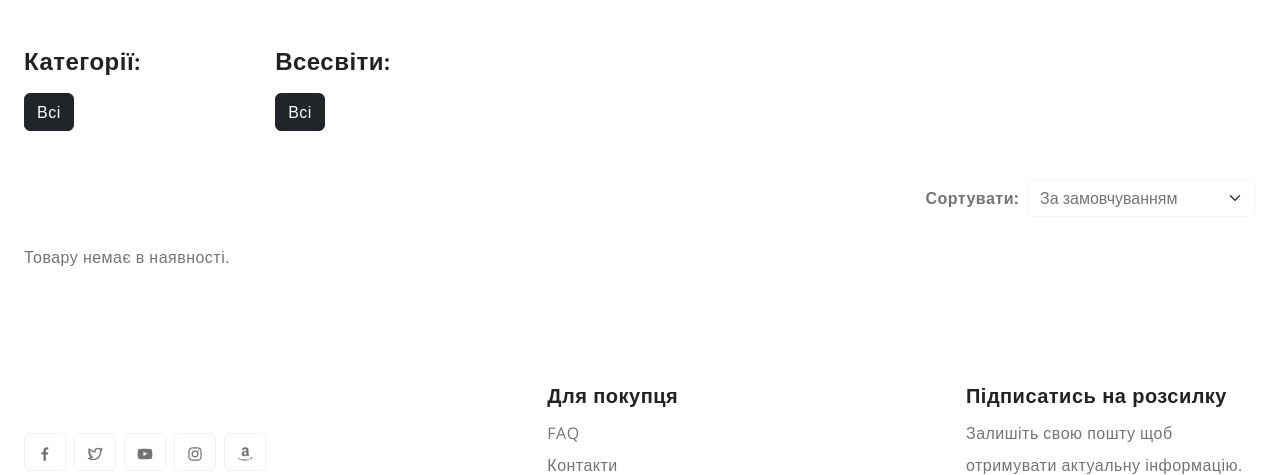
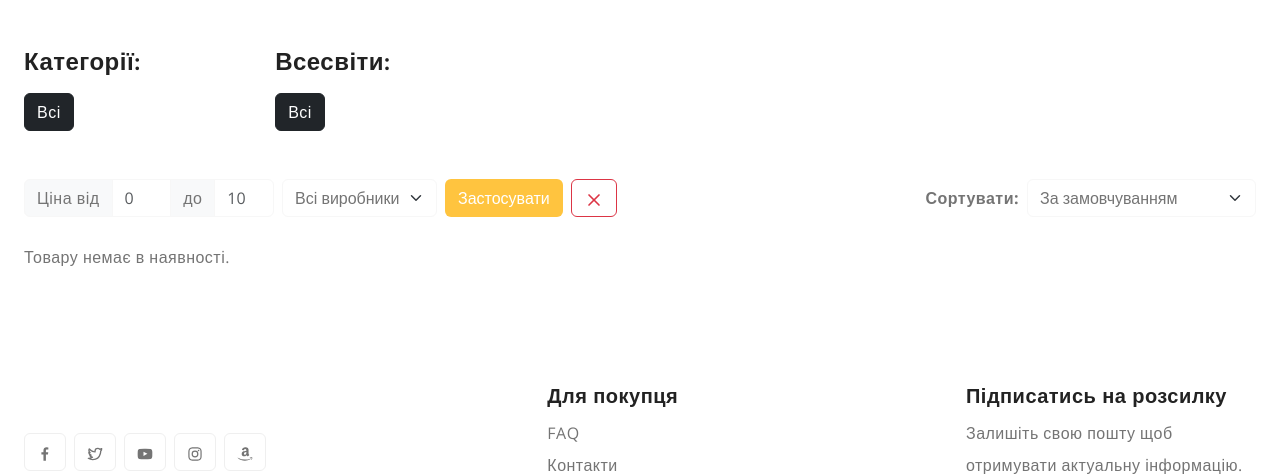
Before and after one commit to ilywka-S/Online-Store-CI-CD, a Django app: page /catalog/ in a window 1280 px wide. Shown: the part 209-684 px from the top of the page. Run offline with Django 5.2, Linux system fonts and the light colour scheme; data that the repository does not hold is empty.

Commit message:
feature/new-filters

```diff
--- a/store/views.py
+++ b/store/views.py
@@ -12,9 +12,13 @@ def home_page(request):
 
 
 def catalog_page(request):
-    products = Product.objects.filter(in_stock = True)
+    products = Product.objects.filter(in_stock=True)
     categories = Category.objects.all()
     universes = Universe.objects.all()
+
+    # Отримуємо список унікальних виробників з наявних товарів,
+    # виключаючи порожні значення
+    manufacturers = Product.objects.filter(in_stock=True).exclude(manufacturer='').values_list('manufacturer', flat=True).distinct()
 
     search_query = request.GET.get('q')
     if search_query:
@@ -22,15 +26,29 @@ def catalog_page(request):
 
     cat_id = request.GET.get('category')
     uni_id = request.GET.get('universe')
+    manufacturer_filter = request.GET.get('manufacturer') # Новий параметр для виробника
+    min_price = request.GET.get('min_price') # Новий параметр для мінімальної ціни
+    max_price = request.GET.get('max_price') # Новий параметр для максимальної ціни
     sort_by = request.GET.get('sort', 'default')
 
     active_category = int(cat_id) if cat_id and cat_id.isdigit() else None
     active_universe = int(uni_id) if uni_id and uni_id.isdigit() else None
 
+    # --- Застосовуємо фільтри ---
     if active_category:
         products = products.filter(category_id=active_category)
     if active_universe:
         products = products.filter(universe_id=active_universe)
+    if manufacturer_filter:
+        products = products.filter(manufacturer=manufacturer_filter)
+
+    # Фільтрація за ціною
+    if min_price and min_price.isdigit():
+        products = products.filter(price__gte=min_price) # Ціна більше або дорівнює (greater than or equal)
+    if max_price and max_price.isdigit():
+        products = products.filter(price__lte=max_price) # Ціна менше або дорівнює (less than or equal)
+
+    # --- Сортування ---
     if sort_by == 'price_asc':
         products = products.order_by('price')
     if sort_by == 'price_desc':
@@ -40,10 +58,14 @@ def catalog_page(request):
         'products': products,
         'categories': categories,
         'universes': universes,
+        'manufacturers': manufacturers, # Передаємо виробників у шаблон
         'active_category': active_category,
         'active_universe': active_universe,
+        'current_manufacturer': manufacturer_filter, # Передаємо активного виробника
         'current_sort': sort_by,
         'search_query': search_query,
+        'min_price': min_price, # Передаємо мін. ціну
+        'max_price': max_price, # Передаємо макс. ціну
     }
     return render(request, 'catalog.html', context)
 
--- a/templates/catalog.html
+++ b/templates/catalog.html
@@ -18,7 +18,7 @@
               </a>
 
               {% for category in categories %}
-                <a href="?category={{ category.id }}{% if active_universe %}&universe={{ active_universe }}{% endif %}{% if current_sort != 'default' %}&sort={{ current_sort }}{% endif %}"
+                <a href="?category={{ category.id }}{% if active_universe %}&universe={{ active_universe }}{% endif %}{% if current_sort != 'default' %}&sort={{ current_sort }}{% endif %}{% if current_manufacturer %}&manufacturer={{ current_manufacturer }}{% endif %}{% if min_price %}&min_price={{ min_price }}{% endif %}{% if max_price %}&max_price={{ max_price }}{% endif %}"
                   class="btn {% if active_category == category.id %}btn-dark{% else %}btn-outline-dark{% endif %}">
                   {{ category.name }}
                 </a>
@@ -36,7 +36,7 @@
               </a>
 
               {% for universe in universes %}
-                <a href="?universe={{ universe.id }}{% if active_category %}&category={{ active_category }}{% endif %}{% if current_sort != 'default' %}&sort={{ current_sort }}{% endif %}"
+                <a href="?universe={{ universe.id }}{% if active_category %}&category={{ active_category }}{% endif %}{% if current_sort != 'default' %}&sort={{ current_sort }}{% endif %}{% if current_manufacturer %}&manufacturer={{ current_manufacturer }}{% endif %}{% if min_price %}&min_price={{ min_price }}{% endif %}{% if max_price %}&max_price={{ max_price }}{% endif %}"
                   class="btn {% if active_universe == universe.id %}btn-dark{% else %}btn-outline-dark{% endif %}">
                   {{ universe.name }}
                 </a>
@@ -45,25 +45,55 @@
           </div>
 
         </div>
-        <div class="d-flex justify-content-between align-items-center mb-4">
-          <div class="categories-filter">
+        <div class="d-flex justify-content-between align-items-center mb-4 flex-wrap gap-3">
+
+    <div class="advanced-filters">
+        <form method="get" class="d-flex align-items-center gap-2 flex-wrap">
+            {% if active_category %}<input type="hidden" name="category" value="{{ active_category }}">{% endif %}
+            {% if active_universe %}<input type="hidden" name="universe" value="{{ active_universe }}">{% endif %}
+            {% if current_sort != 'default' %}<input type="hidden" name="sort" value="{{ current_sort }}">{% endif %}
+
+            <div class="input-group" style="max-width: 250px;">
+                <span class="input-group-text">Ціна від</span>
+                <input type="number" name="min_price" class="form-control" placeholder="0" value="{{ min_price|default_if_none:'' }}">
+                <span class="input-group-text">до</span>
+                <input type="number" name="max_price" class="form-control" placeholder="1000" value="{{ max_price|default_if_none:'' }}">
+            </div>
+
+            <select name="manufacturer" class="form-select w-auto">
+                <option value="">Всі виробники</option>
+                {% for manufacturer in manufacturers %}
+                    <option value="{{ manufacturer }}" {% if current_manufacturer == manufacturer %}selected{% endif %}>
+                        {{ manufacturer }}
+                    </option>
+                {% endfor %}
+            </select>
+            <div class="d-flex gap-2">
+                <button type="submit" class="btn btn-primary">Застосувати</button>
+
+                <a href="{% url 'catalog' %}" class="btn btn-outline-danger" title="Скинути всі фільтри">
+                    <svg width="20" height="20" viewBox="0 0 24 24" fill="none" stroke="currentColor" stroke-width="2" stroke-linecap="round" stroke-linejoin="round">
+                        <line x1="18" y1="6" x2="6" y2="18"></line>
+                        <line x1="6" y1="6" x2="18" y2="18"></line>
+                    </svg>
+                </a>
+            </div>
+        </form>
     </div>
 
     <div class="sort-filter">
         <form method="get" class="d-flex align-items-center gap-2">
             {% if active_category %}<input type="hidden" name="category" value="{{ active_category }}">{% endif %}
             {% if active_universe %}<input type="hidden" name="universe" value="{{ active_universe }}">{% endif %}
+            {% if current_manufacturer %}<input type="hidden" name="manufacturer" value="{{ current_manufacturer }}">{% endif %}
+            {% if min_price %}<input type="hidden" name="min_price" value="{{ min_price }}">{% endif %}
+            {% if max_price %}<input type="hidden" name="max_price" value="{{ max_price }}">{% endif %}
+
             <label for="sort" class="form-label mb-0 text-nowrap fw-bold">Сортувати:</label>
             <select name="sort" id="sort" class="form-select w-auto" onchange="this.form.submit()">
-                      <option value="default" {% if current_sort == 'default' %}selected{% endif %}>
-                          За замовчуванням
-                      </option>
-                      <option value="price_asc" {% if current_sort == 'price_asc' %}selected{% endif %}>
-                          Від дешевих до дорогих
-                      </option>
-                      <option value="price_desc" {% if current_sort == 'price_desc' %}selected{% endif %}>
-                          Від дорогих до дешевих
-                      </option>
+                <option value="default" {% if current_sort == 'default' %}selected{% endif %}>За замовчуванням</option>
+                <option value="price_asc" {% if current_sort == 'price_asc' %}selected{% endif %}>Від дешевих до дорогих</option>
+                <option value="price_desc" {% if current_sort == 'price_desc' %}selected{% endif %}>Від дорогих до дешевих</option>
             </select>
         </form>
     </div>
```
Lines whose indentation alone changed are shown as unchanged.
